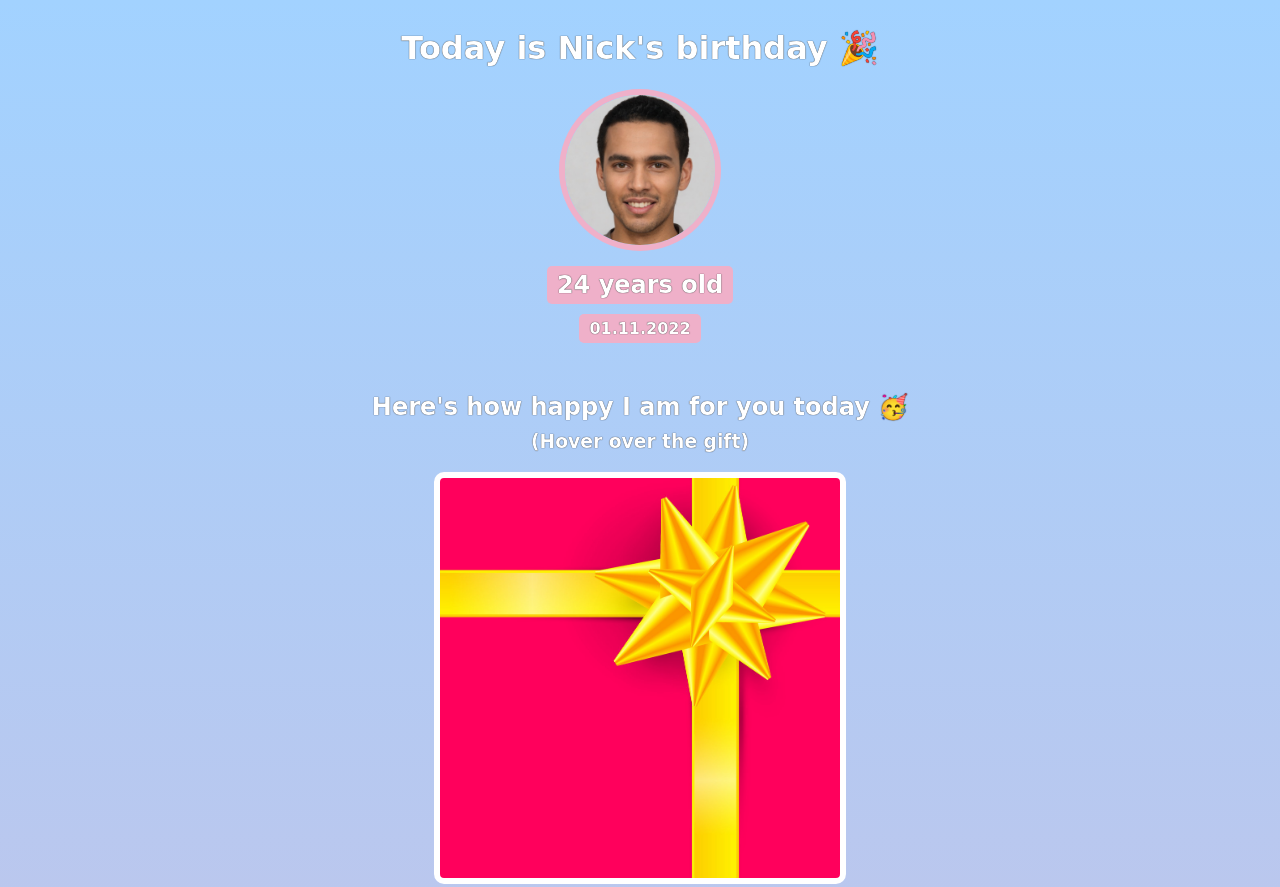
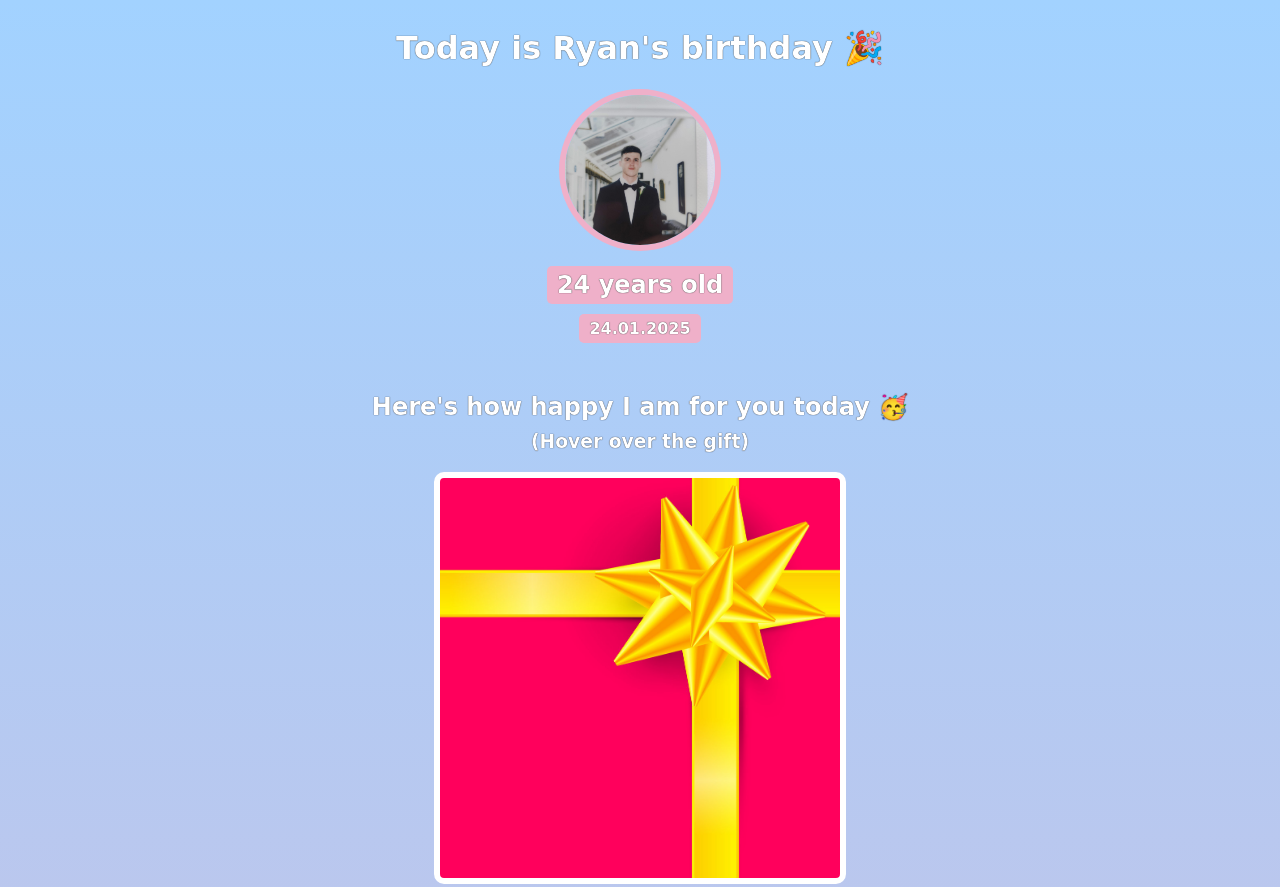
Before and after one commit to RyansCodeSucks/birthday-gift-site, a plain HTML site: page index.html in a window 1280 px wide. Shown: the top 887 px of the page. Drawn offline with Linux system fonts and the light colour scheme; a web font is replaced by a local one.

Commit message:
Updated index and picture

```diff
--- a/index.html
+++ b/index.html
@@ -7,10 +7,10 @@
     </head>
     <body>
         <div id="header">
-            <h1>Today is Nick's birthday 🎉</h1>
-            <img id="bff-img" src="images/nick.jpg">
+            <h1>Today is Ryan's birthday 🎉</h1>
+            <img id="bff-img" src="images/RyanInsta1.JPG">
             <h2 id="bday-age">24 years old</h2>
-            <h4 id="bday-date">01.11.2022</h4>
+            <h4 id="bday-date">24.01.2025</h4>
         </div>
 
         <div class="gift-section">
```
Also changed, not shown: images/RyanInsta1.JPG (added), images/nick.jpg (deleted), 1 other file.
